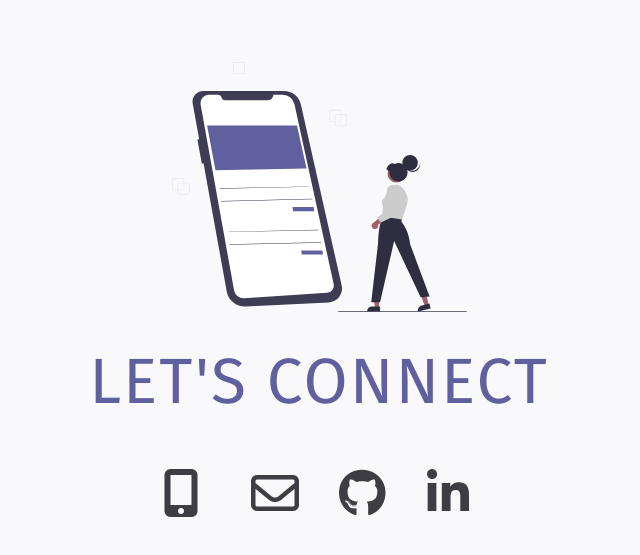
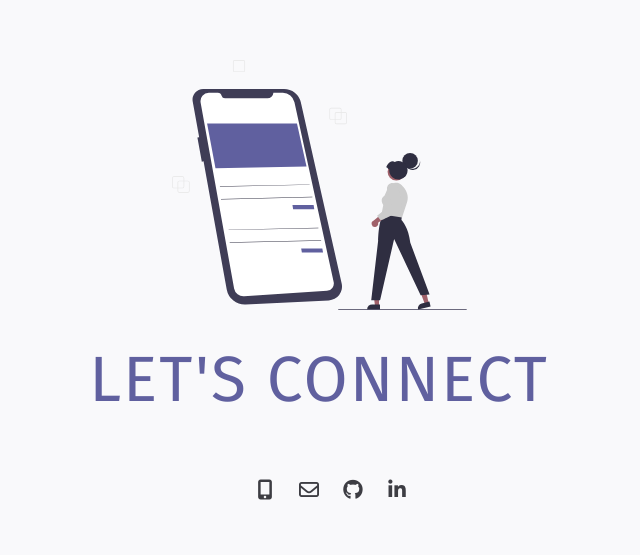
Before and after one commit to amydevlondon/Portfolio, a React (Create React App) app: page / in a window 1280 px wide. Shown: the part 6174-6729 px from the top of the page, without its empty margins (321-961 px from the left). Built offline with nearby package versions, Linux system fonts and the light colour scheme.

Commit message:
text text to links

```diff
--- a/src/components/Contact.js
+++ b/src/components/Contact.js
@@ -7,18 +7,21 @@ export const Contact = () => {
         <section className="contact" id="contact">
             <Icon className="logo" />
             <h3 className="title">Let's Connect</h3>
-            <article className="contact-list">
+            <ul className="contact-list">
                 {
                     links.map((i) => {
-                        const { id, link, icon } = i;
+                        const { id, link, icon, text } = i;
                         return (
-                            <a href={link} target="_blank" rel="noopener noreferrer" key={id}>
-                                <i className={`contact-icon ${icon}`} />
-                            </a>
+                            <li key={id}>
+                                <a href={link} target="_blank" rel="noopener noreferrer" key={id}>
+                                    <i className={`contact-icon ${icon}`} />
+                                    {text}
+                                </a>
+                            </li>
                         );
                     })
                 }
-            </article>
+            </ul>
         </section>
     );
 };
--- a/src/index.css
+++ b/src/index.css
@@ -178,21 +178,26 @@ section:nth-of-type(even) {
 }
 /* CONTACT */
 .contact .title {
-	margin-bottom: 3rem;
+	margin-bottom: 3.5rem;
 }
 .contact-list {
 	display: grid;
-	grid-template-columns: repeat(4, 1fr);
-	column-gap: 2.5rem;
+	grid-template-columns: 1fr;
+	row-gap: 1rem;
+}
+.contact-list li {
+	text-align: center;
 }
 .contact-icon {
-	font-size: 2rem;
+	margin-right: .5rem;
 }
 @media screen and (min-width: 800px) {
 	.logo {
 		height: 250px;
 	}
-	.contact-icon {
-		font-size: 3rem;
+	.contact-list {
+		display: grid;
+		grid-template-columns: repeat(4, 1fr);
+		column-gap: 1rem;
 	}
 }
```
